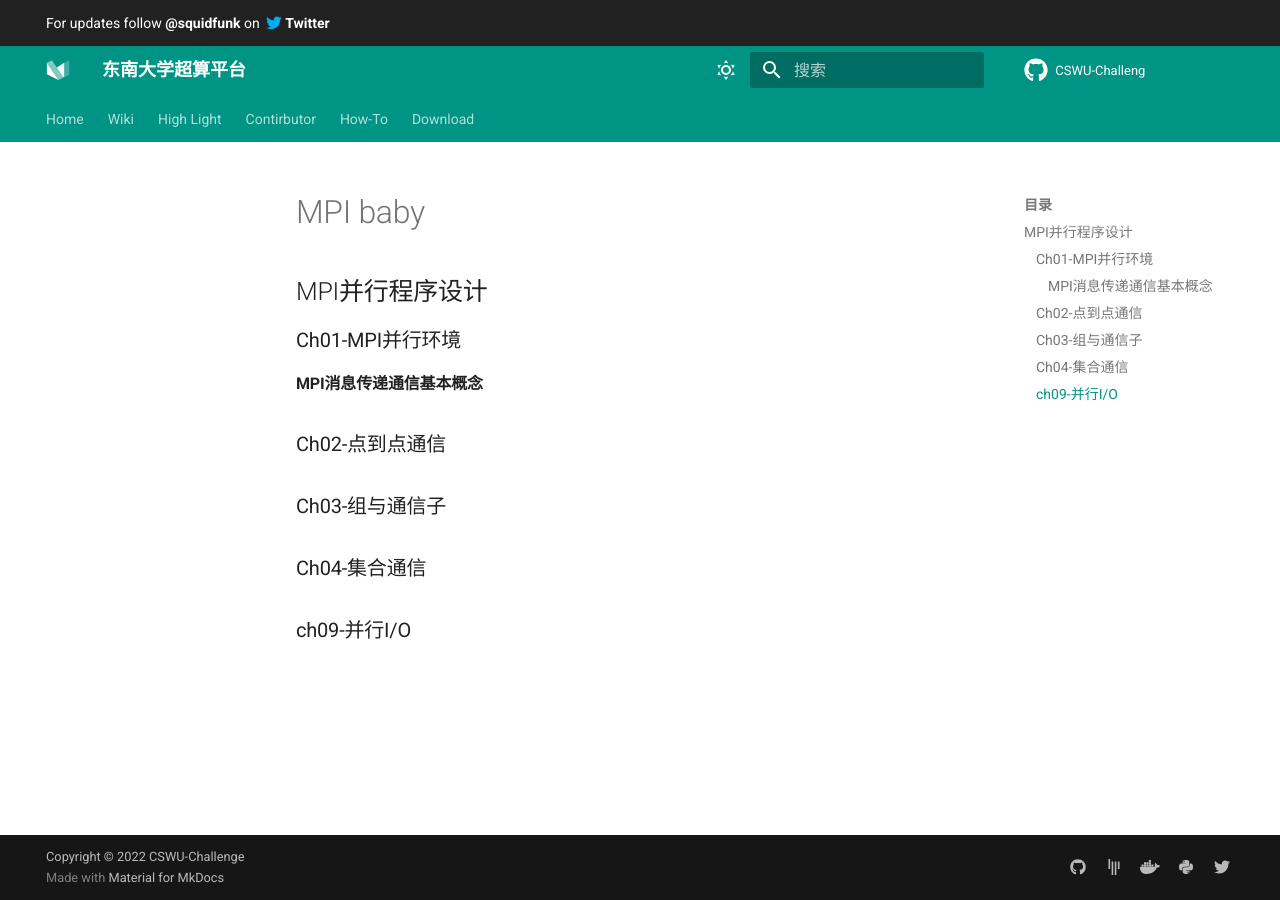
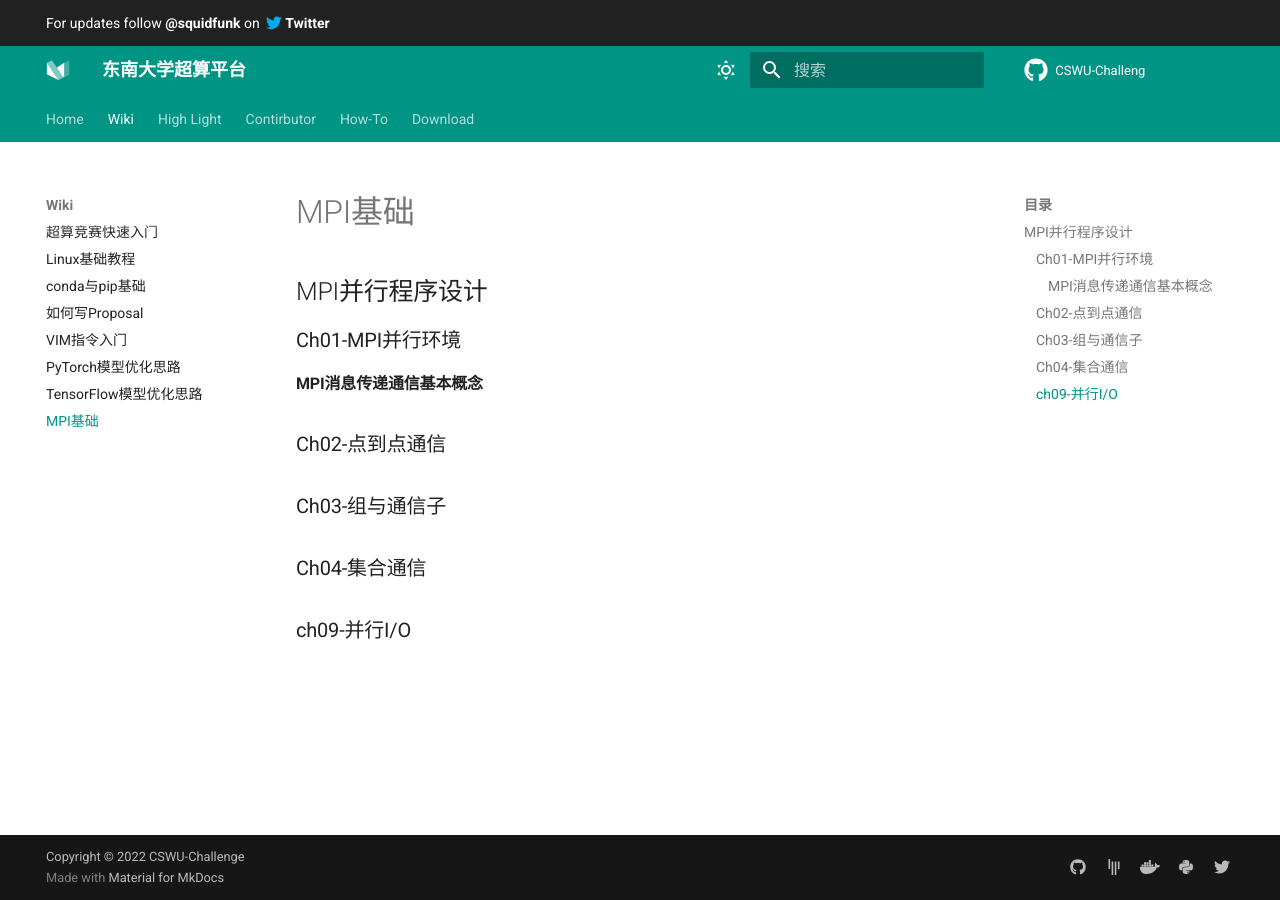
Before and after one commit to CSWU-Challenge/CSWU-Challenge.github.io, an MkDocs documentation site: the page built from docs/wiki/MPI_baby.md, in a window 1280 px wide. Built offline with MkDocs 1.6.1 and Material for MkDocs 9.7.7, drawn with Linux system fonts in a browser that asks for light colours; comment, search, counter and statistics services are not loaded.

Commit message:
Update mkdocs.yml

```diff
--- a/mkdocs.yml
+++ b/mkdocs.yml
@@ -187,6 +187,7 @@ nav:
     - VIM指令入门: wiki/vimtutor.md
     - PyTorch模型优化思路: wiki/pytorch-opt.md
     - TensorFlow模型优化思路: wiki/tensorflow-opt.md
+    - MPI基础: wiki/MPI_baby.md
   - High Light: page/high-light.md
   - Contirbutor: page/contributor.md
   - How-To: page/to-contributors.md
```
